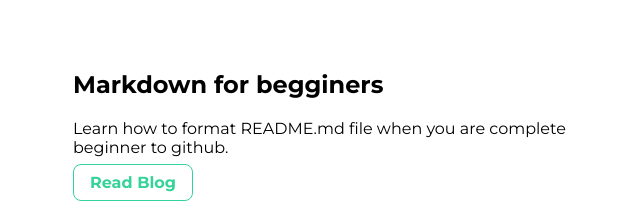
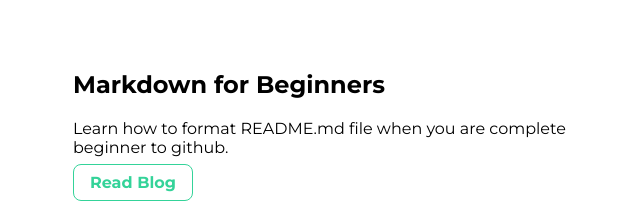
Before and after one commit to rabiya-basri/portfolio, a plain HTML site: page blogs.html in a window 1280 px wide. Shown: the part 544-753 px from the top of the page, 307-947 px from the left. Drawn offline with Linux system fonts and the light colour scheme.

Commit message:
update blogs.html

```diff
--- a/blogs.html
+++ b/blogs.html
@@ -30,7 +30,7 @@
         <div class="container container-center">
             <ol class="list-non-bullet" reversed>
                 <li>
-                    <h2>Markdown for begginers</h2>
+                    <h2>Markdown for Beginners</h2>
                     <p>Learn how to format README.md file when you are complete beginner to github.</p>
                      <strong><a class="link link-secondary" href="markdownblog.html"><span class="heading-inverted">Read Blog</span></a></strong>
                 </li>
```
